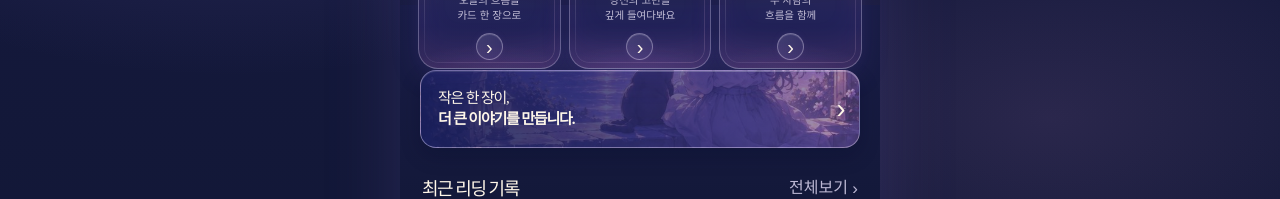
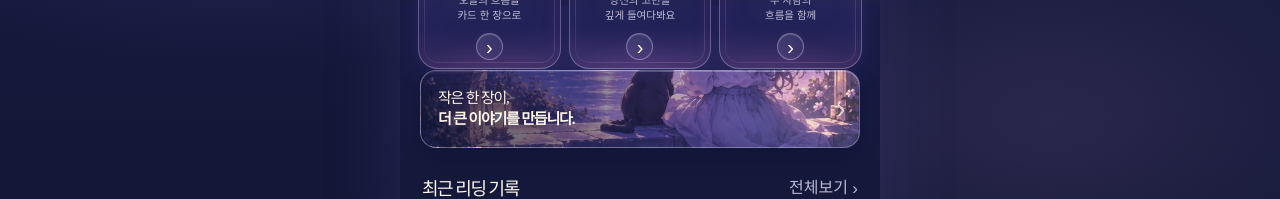
Before and after one commit to YoonYeoSong/mammuso, a Next.js app: page / in a window 1280 px wide. Shown: the part 487-686 px from the top of the page. Built offline with nearby package versions, Linux system fonts and the light colour scheme.

Commit message:
Refine destiny tarot mood banner

```diff
--- a/src/app/destiny-tarot.css
+++ b/src/app/destiny-tarot.css
@@ -56,11 +56,14 @@ body > main.destiny-home { width: 100vw !important; max-width: none !important;
 
 .destiny-content-surface { position: relative; z-index: 0; margin-top: -64px; padding: 65px 16px 0; background: linear-gradient(180deg, rgba(24, 28, 70, .86), var(--destiny-indigo) 24%, var(--destiny-deep) 100%); }
 .destiny-content-surface::before { position: absolute; top: 21px; right: 0; left: 0; height: 86px; background: radial-gradient(ellipse at center, rgba(124, 103, 201, .18), transparent 67%); content: ""; pointer-events: none; }
-.destiny-mood-banner { position: relative; display: flex; min-height: 78px; align-items: center; overflow: hidden; border: 1px solid rgba(239, 228, 255, .38); border-radius: 16px; padding: 12px 46px 12px 17px; background: linear-gradient(90deg, rgba(44, 49, 130, .76), rgba(134, 95, 173, .42)), url('/illustrations/destiny-tarot-moonlit-castle.jpg') center 71% / cover; box-shadow: inset 0 1px rgba(255, 255, 255, .4), 0 8px 20px rgba(5, 7, 39, .23); color: var(--destiny-ivory); }
-.destiny-mood-banner::after { position: absolute; inset: 0; background: linear-gradient(90deg, rgba(19, 25, 81, .68), rgba(32, 32, 98, .16)); content: ""; }
-.destiny-mood-banner p { position: relative; z-index: 1; margin: 0; font-family: var(--destiny-serif); font-size: 15px; font-weight: 400; line-height: 1.4; letter-spacing: -.08em; }
+.destiny-mood-banner { position: relative; display: flex; min-height: 78px; align-items: center; overflow: hidden; isolation: isolate; border: 1px solid rgba(239, 228, 255, .38); border-radius: 16px; padding: 12px 46px 12px 17px; background: url('/illustrations/destiny-tarot-moonlit-castle.jpg') center 71% / cover; box-shadow: inset 0 1px rgba(255, 255, 255, .4), 0 8px 20px rgba(5, 7, 39, .23); color: var(--destiny-ivory); }
+.destiny-mood-banner::before { position: absolute; z-index: 0; inset: 0; background: linear-gradient(90deg, rgba(20, 24, 65, .72) 0%, rgba(40, 37, 92, .50) 45%, rgba(113, 83, 154, .22) 72%, rgba(244, 199, 232, .08) 100%); content: ""; pointer-events: none; }
+.destiny-mood-banner::after { position: absolute; z-index: 0; inset: 0; background: radial-gradient(ellipse 44% 116% at 91% 50%, rgba(243, 220, 248, .11), transparent 72%); content: ""; pointer-events: none; }
+.destiny-mood-banner p { position: relative; z-index: 1; margin: 0; font-family: var(--destiny-serif); font-size: 15px; font-weight: 400; line-height: 1.4; letter-spacing: -.08em; text-shadow: 0 1px 7px rgba(9, 11, 42, .28); }
 .destiny-mood-banner strong { font-weight: 600; }
-.destiny-banner-arrow { position: absolute; z-index: 1; top: 50%; right: 14px; font-family: Arial, sans-serif; font-size: 27px; font-weight: 200; transform: translateY(-50%); }
+.destiny-banner-arrow { position: absolute; z-index: 1; top: 50%; right: 14px; opacity: .76; font-family: Arial, sans-serif; font-size: 27px; font-weight: 200; transform: translateY(-50%); transition: opacity .2s ease, text-shadow .2s ease; }
+.destiny-mood-banner:hover .destiny-banner-arrow { opacity: .94; text-shadow: 0 0 8px rgba(233, 221, 255, .28); }
+.destiny-mood-banner:active .destiny-banner-arrow { opacity: 1; text-shadow: 0 0 9px rgba(238, 225, 255, .34); }
 .destiny-banner-moon, .destiny-banner-ridge { display: none; }
 
 .destiny-recent-reading { position: relative; padding: 22px 2px 0; }
```
